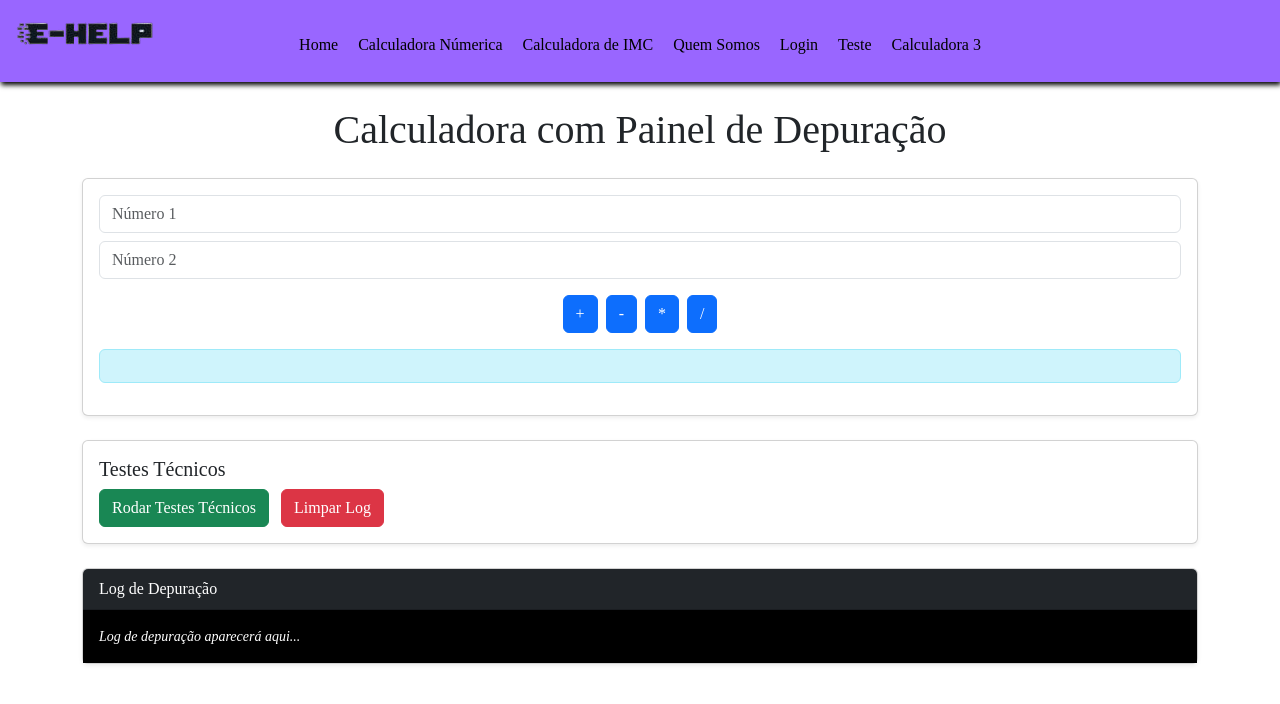
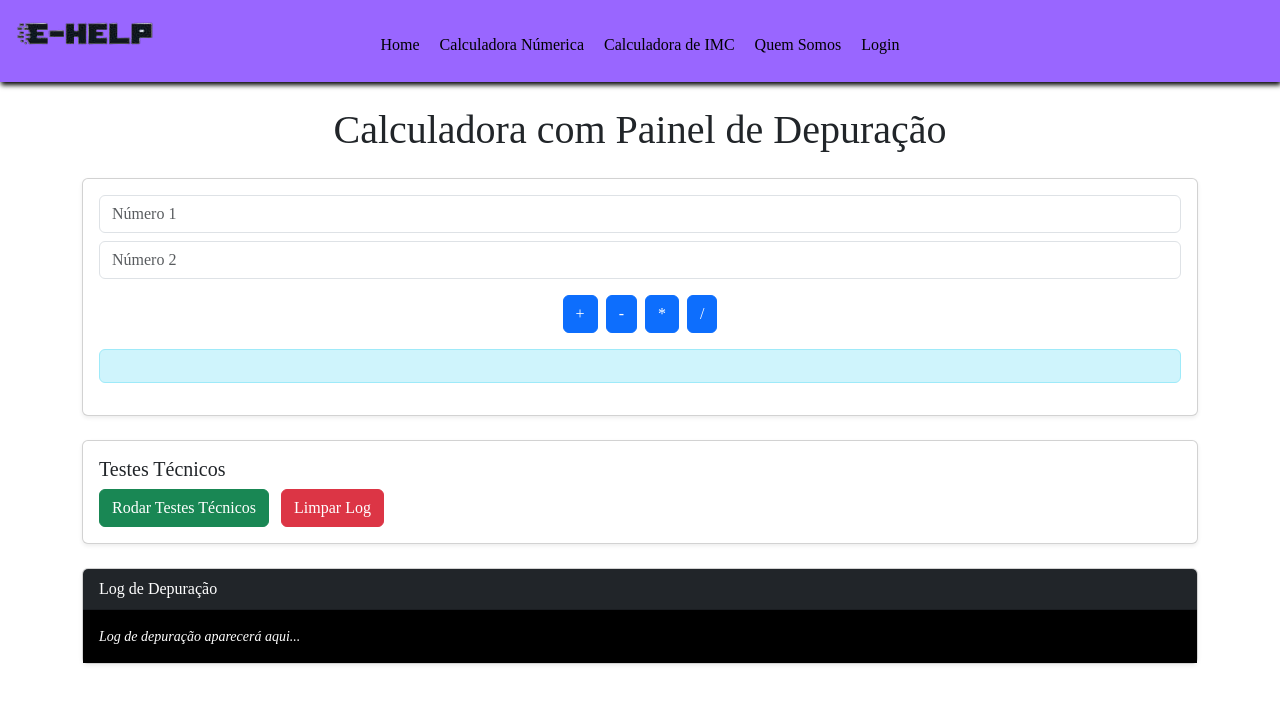
Before and after one commit to Naskiki/projeto-uni9-novo, a plain HTML site: page calc_num.html in a window 1280 px wide. Drawn offline with nearby package versions, Linux system fonts and the light colour scheme.

Commit message:
att calculadora links barra de navegação

```diff
--- a/calc_num.html
+++ b/calc_num.html
@@ -30,8 +30,6 @@
           <a href="calculadora.html">Calculadora de IMC</a>
           <a href="quem-somos.html">Quem Somos</a>
           <a href="login.html">Login</a>
-          <a href="teste.html">Teste</a>
-          <a href="rascunho.html">Calculadora 3</a>
 
         </div>
 
```
